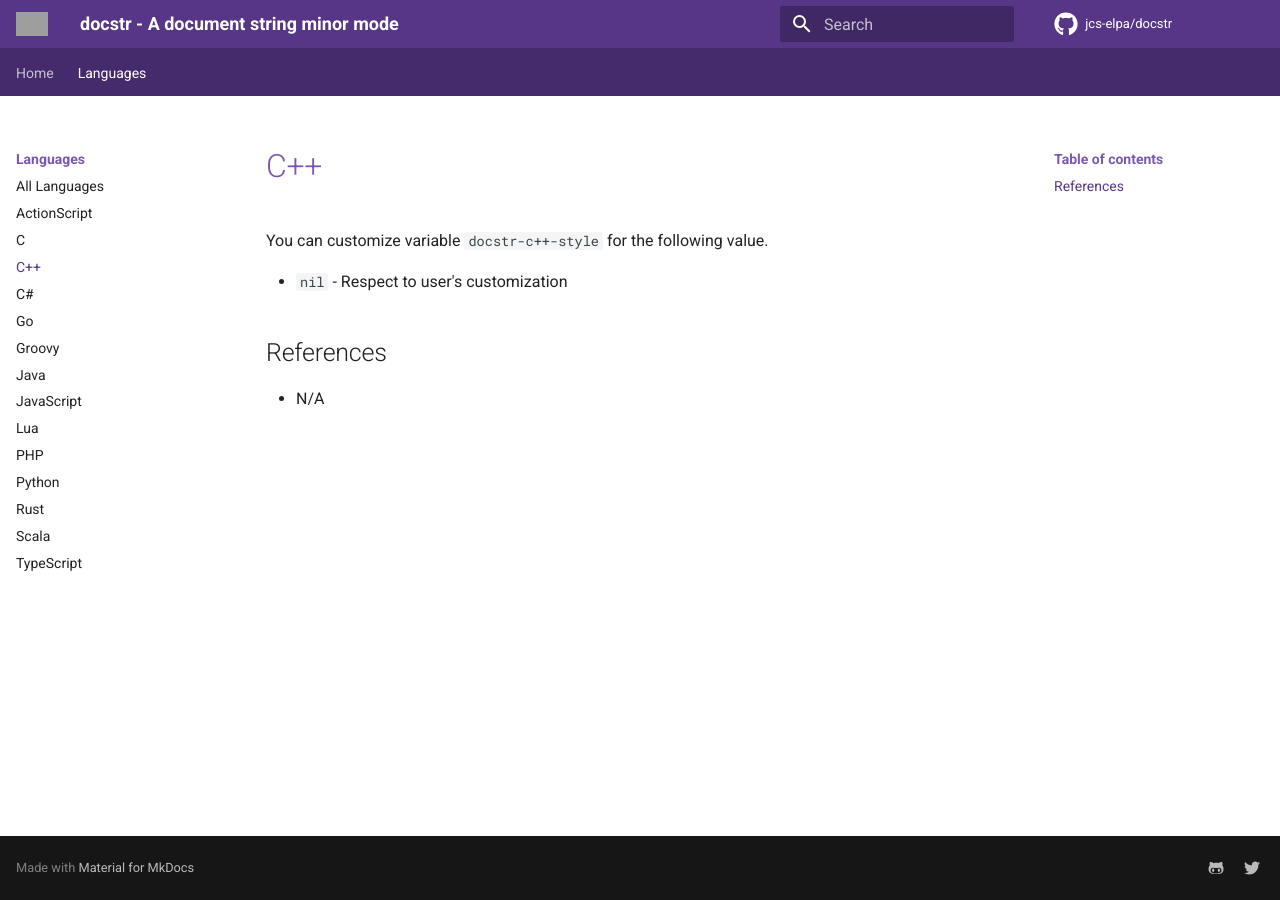
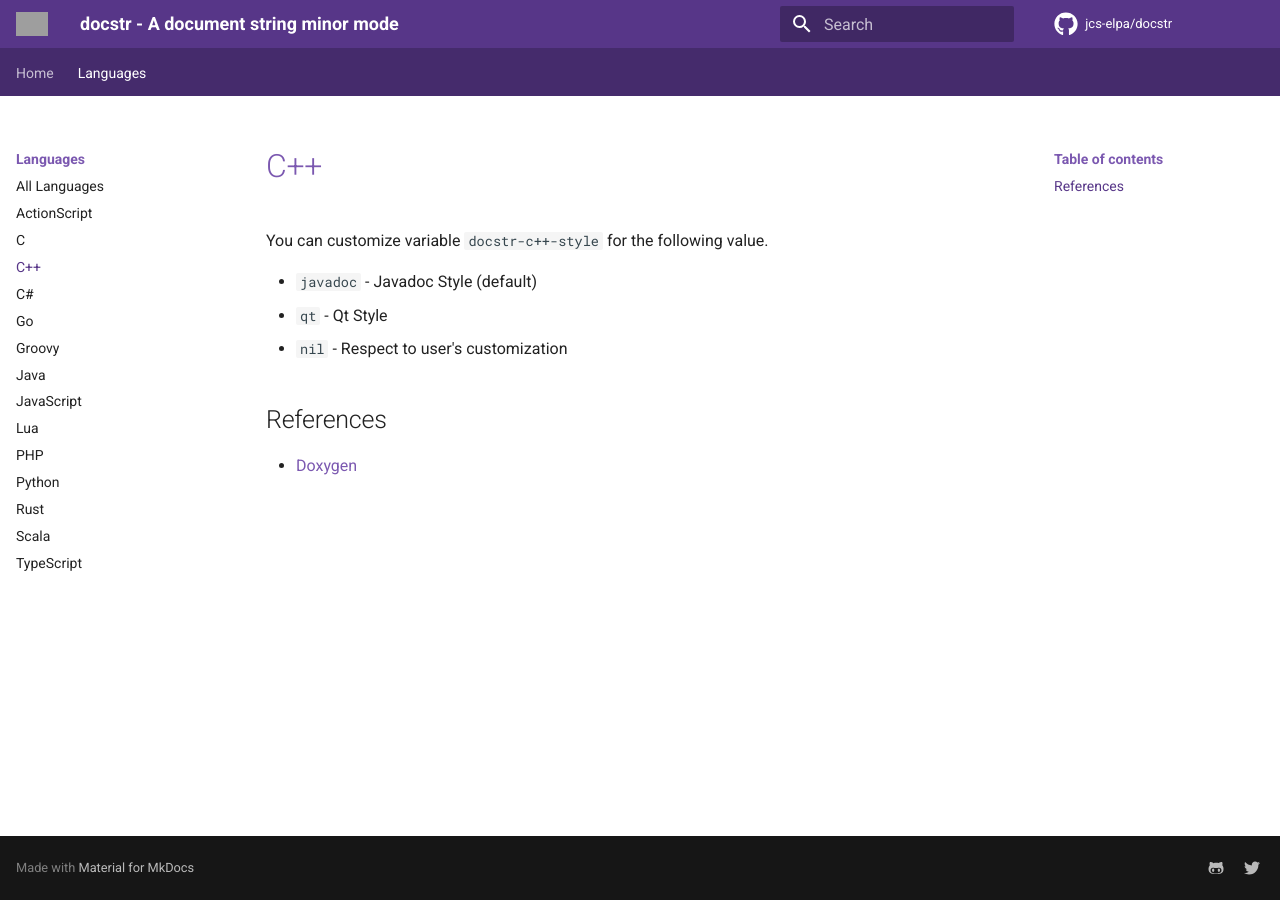
Before and after one commit to emacs-vs/docstr, an MkDocs documentation site: the page built from docs/page/langs/c++.md, in a window 1280 px wide. Built offline with MkDocs 1.6.1 and Material for MkDocs 9.7.7, drawn with Linux system fonts in a browser that asks for light colours; comment, search, counter and statistics services are not loaded; grey boxes are pictures that could not be loaded.

Commit message:
Update doc

```diff
--- a/docs/page/langs/c++.md
+++ b/docs/page/langs/c++.md
@@ -2,8 +2,10 @@
 
 You can customize variable `docstr-c++-style` for the following value.
 
+* `javadoc` - Javadoc Style (default)
+* `qt` - Qt Style
 * `nil` - Respect to user's customization
 
 ## References
 
-* N/A
+* [Doxygen](https://www.doxygen.nl/manual/docblocks.html)
```
Also changed, not shown: docs/page/langs/java.md (+1 -1 lines), docs/page/langs/javascript.md (+1 -1 lines).
